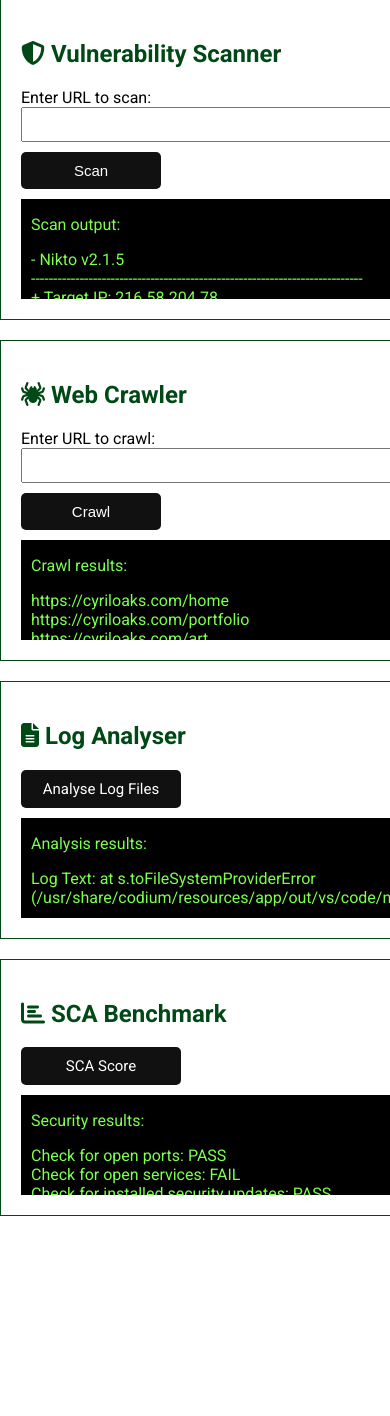
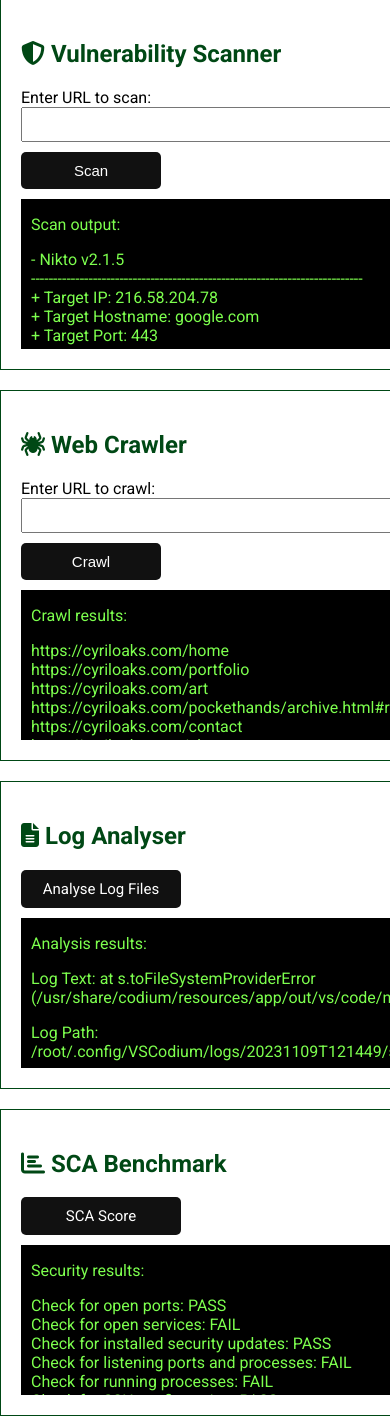
Before and after one commit to reddens/SIEMantics, a Django app: page / in a window 390 px wide. Shown: the part 189-1605 px from the top of the page. Before the commit the page ends 1405 px from the top, so only its background shows below. Run offline with Django 3.2, Linux system fonts and the light colour scheme; data comes from the database, SQL or seed files in the repository; both versions use the stored data as it was after the commit; some libraries are stand-ins or nearby versions.

Commit message:
made more mobile friendly

```diff
--- a/siem_app/templates/siem_app/index.html
+++ b/siem_app/templates/siem_app/index.html
@@ -39,7 +39,7 @@
 
 overflow-y: auto;
 position: relative;
-max-height: 100px;
+max-height: 150px;
 
 }
 .fixed{position: fixed;}
@@ -78,6 +78,8 @@
 form .button{float:right;}
 
 @media only screen and (max-width: 600px) {
+
+    .results-container{max-width:65%;}
 
     form input{display: block;
         width: 65%;
```
Also changed, not shown: db.sqlite3.
